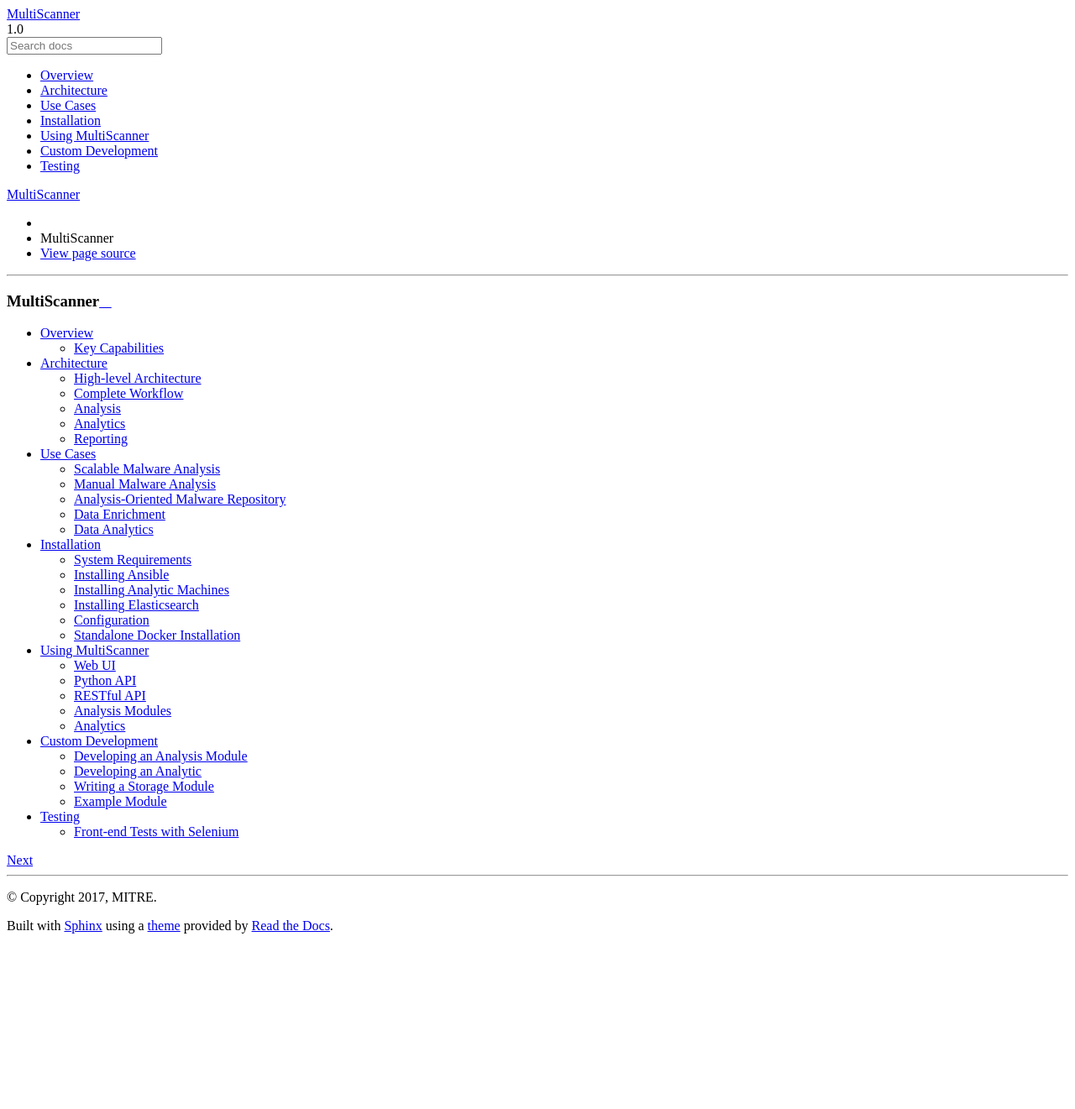
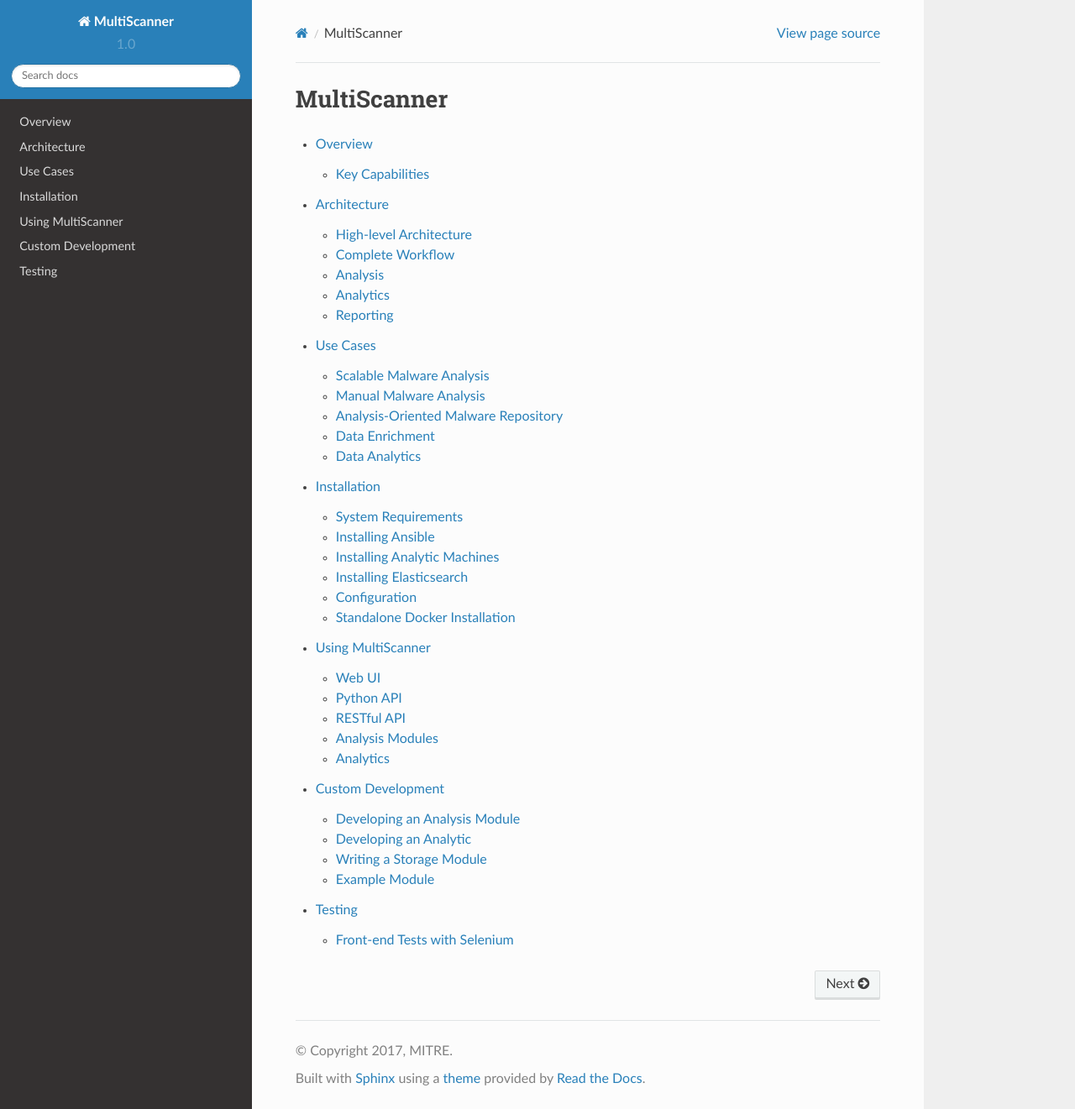
Before and after one commit to mitre/multiscanner, a Sphinx documentation site: the page built from docs/index.rst, in a window 1280 px wide and 1321 px high. Shown: the whole window at 84% size. Built offline with Sphinx 7.4.7 and the Read the Docs theme 2.0.0, drawn with Linux system fonts in a browser that asks for light colours.

Commit message:
Fix documentation stylesheets for ReadTheDocs
See also https://github.com/rtfd/readthedocs.org/issues/2116.

```diff
--- a/docs/conf.py
+++ b/docs/conf.py
@@ -96,11 +96,6 @@
 # relative to this directory. They are copied after the builtin static files,
 # so a file named "default.css" will overwrite the builtin "default.css".
 html_static_path = ['_static']
-html_context = {
-    'css_files': [
-        '_static/theme_overrides.css',  # override wide tables in RTD theme
-    ],
-}
 
 # Custom sidebar templates, must be a dictionary that maps document names
 # to template names.
@@ -170,3 +165,7 @@
      author, 'MultiScanner', 'One line description of project.',
      'Miscellaneous'),
 ]
+
+
+def setup(app):
+    app.add_stylesheet('theme_overrides.css')
```
